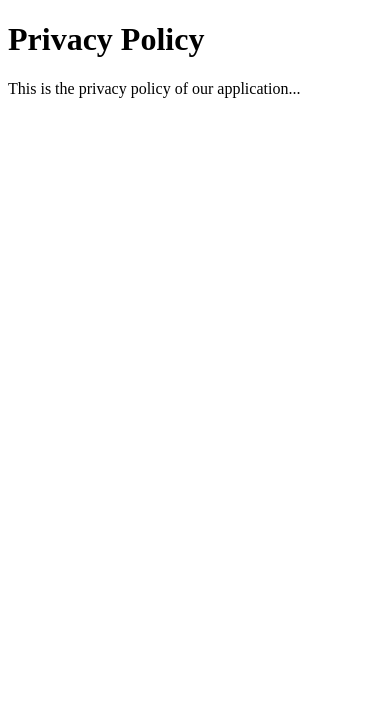
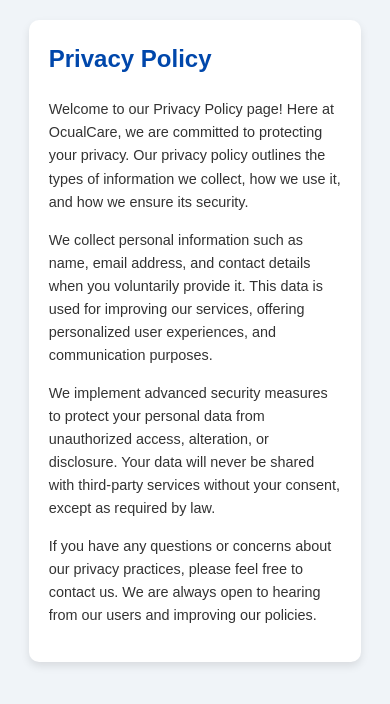
Before and after one commit to BilalKhanT/OculaStaticWeb, a plain HTML site: page public/privacy_policy.html in a window 390 px wide. Drawn offline with Linux system fonts and the light colour scheme.

Commit message:
updated: policy page ui

```diff
--- a/public/privacy_policy.html
+++ b/public/privacy_policy.html
@@ -4,9 +4,132 @@
     <meta charset="UTF-8">
     <meta name="viewport" content="width=device-width, initial-scale=1.0">
     <title>Privacy Policy</title>
+    <style>
+        /* CSS Reset */
+        * {
+            margin: 0;
+            padding: 0;
+            box-sizing: border-box;
+        }
+
+        /* Base Styling */
+        body {
+            font-family: Arial, sans-serif;
+            background-color: #f0f4f8; /* Light blue background */
+            color: #333; /* Darker text for readability */
+            padding: 20px;
+            line-height: 1.6;
+        }
+
+        /* Container for content */
+        .container {
+            max-width: 1200px;
+            margin: 0 auto;
+            padding: 20px;
+            background-color: #ffffff;
+            border-radius: 10px;
+            box-shadow: 0px 4px 8px rgba(0, 0, 0, 0.1);
+        }
+
+        /* Heading Styling */
+        h1 {
+            color: #0047ab; /* Deep blue */
+            text-align: left; /* Aligning heading to the left */
+            font-size: 2.5rem;
+            margin-bottom: 20px;
+        }
+
+        /* Paragraph Styling */
+        p {
+            font-size: 1.2rem;
+            color: #333;
+            margin-bottom: 15px;
+        }
+
+        /* Button Styling */
+        .btn-primary {
+            display: inline-block;
+            background-color: #0047ab;
+            color: #fff;
+            padding: 10px 20px;
+            border: none;
+            border-radius: 5px;
+            text-align: center;
+            text-decoration: none;
+            font-size: 1rem;
+            margin-top: 20px;
+        }
+
+        .btn-primary:hover {
+            background-color: #002f6c; /* Darker blue on hover */
+        }
+
+        /* Media Queries for Responsiveness */
+        @media (max-width: 1200px) {
+            .container {
+                max-width: 960px;
+            }
+
+            h1 {
+                font-size: 2.2rem;
+            }
+
+            p {
+                font-size: 1.1rem;
+            }
+        }
+
+        @media (max-width: 768px) {
+            .container {
+                max-width: 720px;
+            }
+
+            h1 {
+                font-size: 1.8rem;
+            }
+
+            p {
+                font-size: 1rem;
+            }
+
+            .btn-primary {
+                font-size: 0.9rem;
+            }
+        }
+
+        @media (max-width: 480px) {
+            .container {
+                max-width: 95%;
+            }
+
+            h1 {
+                font-size: 1.5rem;
+            }
+
+            p {
+                font-size: 0.9rem;
+            }
+
+            .btn-primary {
+                font-size: 0.8rem;
+                padding: 8px 15px;
+            }
+        }
+    </style>
 </head>
 <body>
-    <h1>Privacy Policy</h1>
-    <p>This is the privacy policy of our application...</p>
+
+    <div class="container">
+        <h1>Privacy Policy</h1>
+        <p>Welcome to our Privacy Policy page! Here at OcualCare, we are committed to protecting your privacy. Our privacy policy outlines the types of information we collect, how we use it, and how we ensure its security.</p>
+
+        <p>We collect personal information such as name, email address, and contact details when you voluntarily provide it. This data is used for improving our services, offering personalized user experiences, and communication purposes.</p>
+
+        <p>We implement advanced security measures to protect your personal data from unauthorized access, alteration, or disclosure. Your data will never be shared with third-party services without your consent, except as required by law.</p>
+
+        <p>If you have any questions or concerns about our privacy practices, please feel free to contact us. We are always open to hearing from our users and improving our policies.</p>
+
+    </div>
+
 </body>
 </html>
```
